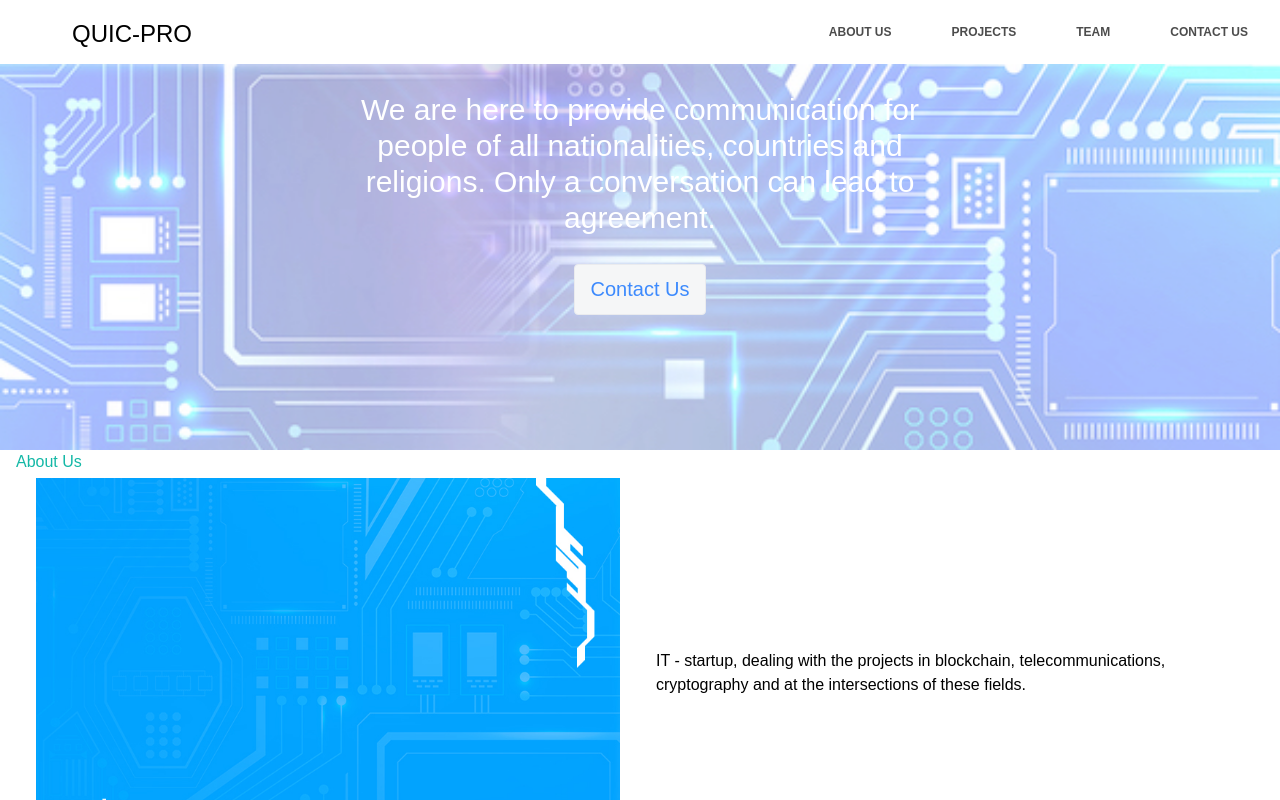
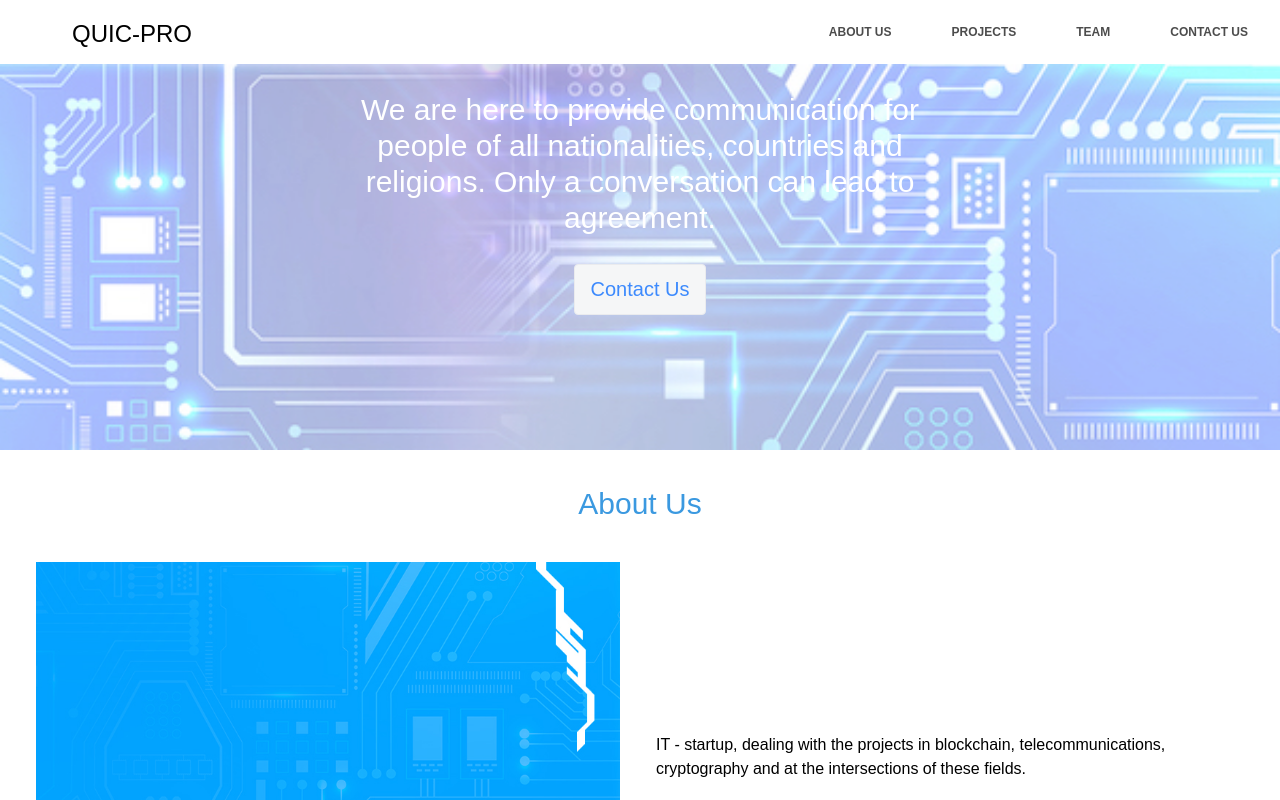
Before and after one commit to quic-pro/company-web-site, a React (Create React App) app: page / in a window 1280 px wide. Shown: the top 800 px of the page. Built offline with nearby package versions, Linux system fonts and the light colour scheme.

Commit message:
center About Us

```diff
--- a/src/AboutUs.js
+++ b/src/AboutUs.js
@@ -6,7 +6,7 @@ function AboutUs() {
             <section id="aboutus" class="clean-block clean-info dark">
                 <div class="container mx-auto sm:px-4">
                     <div class="block-heading">
-                        <h2 class="text-teal-500">About Us</h2>
+                        <h2 class="text-textBlue text-3xl font-medium text-center py-9">About Us</h2>
                     </div>
                     <div class="flex flex-wrap  items-center">
                         <div class="md:w-1/2 pr-4 pl-4">
```
